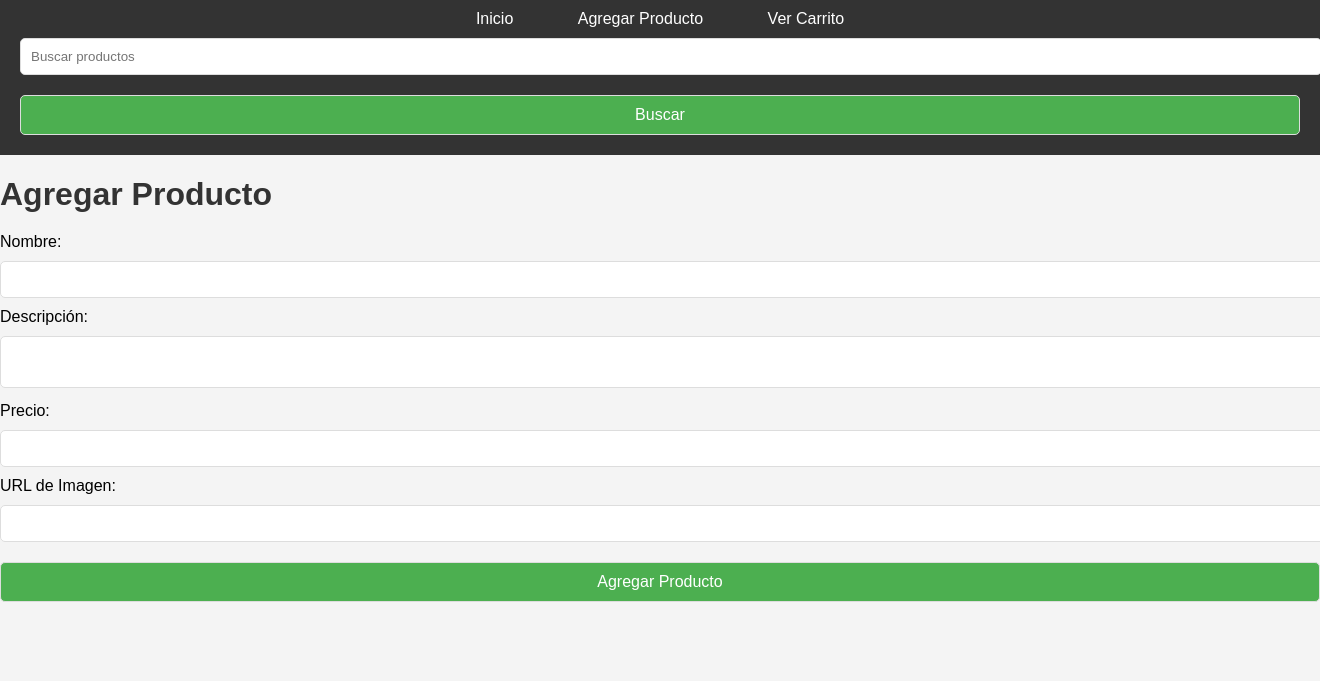
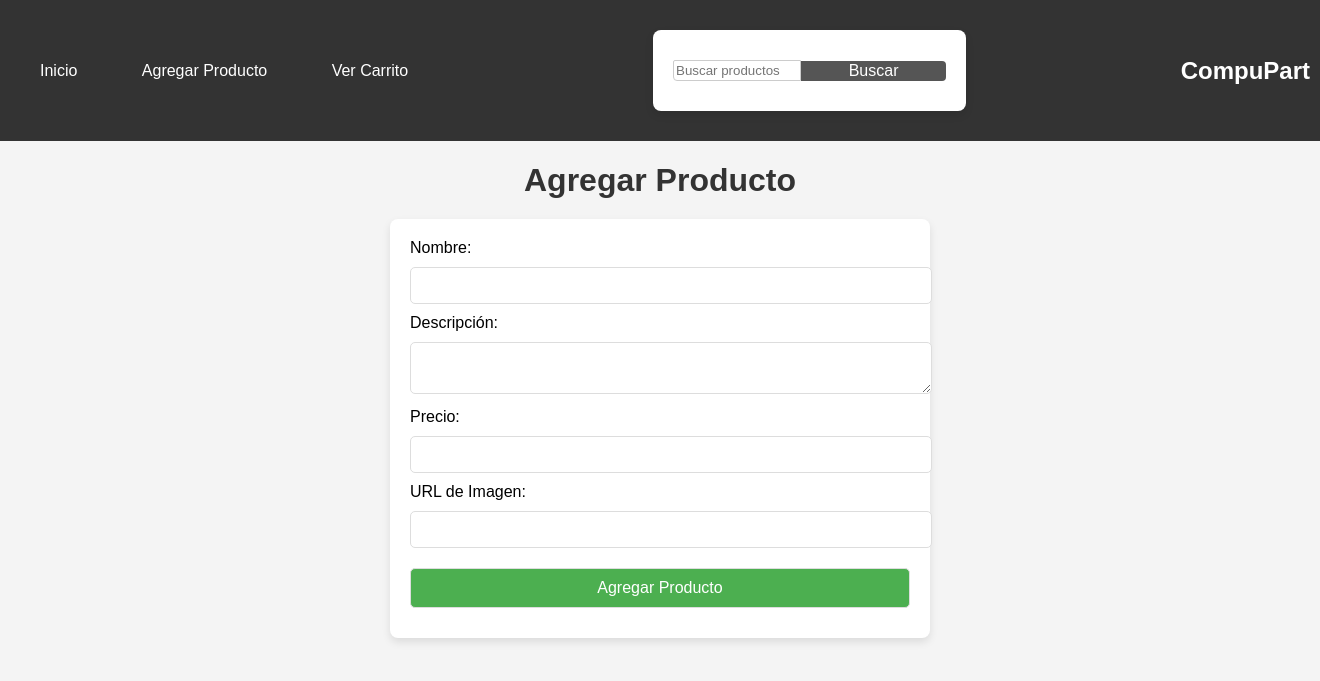
Before and after one commit to elshopox/Proyecto-Final, a Flask app: page /add_product in a window 1320 px wide; the page is wider, and only the part inside the window is pictured. Shown: the top 681 px of that part. Run offline with Flask 3, Linux system fonts and the light colour scheme.

Commit message:
tercera modificacion

```diff
--- a/app.py
+++ b/app.py
@@ -53,22 +53,34 @@ def checkout():
         return render_template('receipt.html', receipt=receipt)
     return render_template('checkout.html')
 
-@app.route('/add_product', methods=('GET', 'POST'))
+@app.route('/add_product', methods=['GET', 'POST'])
 def add_product():
     if request.method == 'POST':
+        # Obtener datos del formulario
         name = request.form['name']
         description = request.form['description']
-        price = request.form['price']
+        price = float(request.form['price'])
         image_url = request.form['image_url']
 
-        conn = get_db_connection()
-        conn.execute('INSERT INTO products (name, description, price, image_url) VALUES (?, ?, ?, ?)',
-                     (name, description, price, image_url))
-        conn.commit()
-        conn.close()
+        # Crear un diccionario para el producto
+        product = {
+            'name': name,
+            'description': description,
+            'price': price,
+            'image_url': image_url
+        }
+
+        # Agregar el producto a la lista
+        productos.append(product)
+
+        # Mostrar un mensaje de éxito
+        flash('Producto agregado exitosamente', 'success')
+
+        # Redirigir a la página de inicio o a la lista de productos
         return redirect(url_for('index'))
 
     return render_template('add_product.html')
+
 
 @app.route('/cart')
 def cart():
--- a/static/styles.css
+++ b/static/styles.css
@@ -24,6 +24,15 @@ nav a {
 
 nav a:hover {
     background-color: #555;
+}
+
+form, ul {
+    max-width: 500px;
+    margin: 20px auto;
+    background-color: white;
+    padding: 20px;
+    border-radius: 8px;
+    box-shadow: 0 4px 8px rgba(0, 0, 0, 0.1);
 }
 
 form input, form textarea, form button {
@@ -226,3 +235,49 @@ h1 {
     background-color: #d1ecf1;
     color: #0c5460;
 }
+
+nav {
+    background-color: #333;
+    padding: 10px 10px;
+    display: flex;
+    align-items: center;
+    justify-content: space-between;
+    color: white;
+}
+
+.nav-links a {
+    color: white;
+    text-decoration: none;
+    margin-right: 15px;
+    padding: 8px 15px;
+    border-radius: 5px;
+    transition: background-color 0.3s ease;
+}
+
+.nav-links a:hover {
+    background-color: #555;
+}
+
+.search-form {
+    display: flex;
+    align-items: center;
+}
+
+.search-form input[type="text"] {
+    padding: 2px;
+    border: 1px solid #ccc;
+    border-radius: 2px 0 0 4px;
+}
+
+.search-form button {
+    padding: 1px 20px;
+    border: none;
+    background-color: #555;
+    color: white;
+    border-radius: 0 4px 4px 0;
+    cursor: pointer;
+}
+
+.search-form button:hover {
+    background-color: #777;
+}
--- a/templates/add_product.html
+++ b/templates/add_product.html
@@ -1,16 +1,20 @@
 {% extends 'base.html' %}
 
 {% block content %}
+
+<center>
 <h1>Agregar Producto</h1>
+</center>
 <form action="{{ url_for('add_product') }}" method="post">
     <label for="name">Nombre:</label>
-    <input type="text" name="name" required>
+    <input type="text" name="name" required><br>
     <label for="description">Descripción:</label>
-    <textarea name="description"></textarea>
+    <textarea name="description"></textarea><br>
     <label for="price">Precio:</label>
-    <input type="number" step="0.01" name="price" required>
+    <input type="number" step="0.01" name="price" required><br>
     <label for="image_url">URL de Imagen:</label>
-    <input type="text" name="image_url">
+    <input type="text" name="image_url"><br>
     <button type="submit">Agregar Producto</button>
 </form>
+
 {% endblock %}
--- a/templates/base.html
+++ b/templates/base.html
@@ -7,13 +7,16 @@
 </head>
 <body>
     <nav>
-        <a href="{{ url_for('index') }}">Inicio</a>
-        <a href="{{ url_for('add_product') }}">Agregar Producto</a>
-        <a href="{{ url_for('cart') }}">Ver Carrito</a>
-        <form action="{{ url_for('search') }}" method="get">
+        <div class="nav-links">
+            <a href="{{ url_for('index') }}">Inicio</a>
+            <a href="{{ url_for('add_product') }}">Agregar Producto</a>
+            <a href="{{ url_for('cart') }}">Ver Carrito</a>
+        </div>
+        <form class="search-form" action="{{ url_for('search') }}" method="get">
             <input type="text" name="query" placeholder="Buscar productos">
             <button type="submit">Buscar</button>
         </form>
+        <h2>CompuPart</h2>
     </nav>
 
     {% with messages = get_flashed_messages(with_categories=true) %}
--- a/templates/cart.html
+++ b/templates/cart.html
@@ -1,6 +1,7 @@
 {% extends 'base.html' %}
 
 {% block content %}
+<center>
 <h1>Carrito de Compras</h1>
 <ul>
     {% for item in cart_items %}
@@ -11,4 +12,5 @@
 <p>Total: {{ cart_total }} Bs.</p>
 
 <a href="{{ url_for('checkout') }}" class="button">Generar Factura</a>
+</center>
 {% endblock %}
--- a/templates/checkout.html
+++ b/templates/checkout.html
@@ -1,7 +1,9 @@
 {% extends 'base.html' %}
 
 {% block content %}
+<center>
 <h1>Información del Comprador</h1>
+</center>
 <form action="{{ url_for('checkout') }}" method="post">
     <label for="buyer_name">Nombre del Comprador:</label>
     <input type="text" name="buyer_name" required>
--- a/templates/index.html
+++ b/templates/index.html
@@ -1,7 +1,9 @@
 {% extends 'base.html' %}
 
 {% block content %}
+<center>
 <h1>Productos Disponibles</h1>
+</center>
 <div class="product-list">
     {% for product in products %}
         <div class="product">
--- a/templates/receipt.html
+++ b/templates/receipt.html
@@ -1,6 +1,7 @@
 {% extends 'base.html' %}
 
 {% block content %}
+<center>
 <h1>Factura</h1>
 
 <p><strong>Nombre del Comprador:</strong> {{ receipt.buyer_name }}</p>
@@ -15,4 +16,5 @@
 </ul>
 
 <p><strong>Total:</strong> {{ receipt.total }} Bs.</p>
+</center>
 {% endblock %}
```
